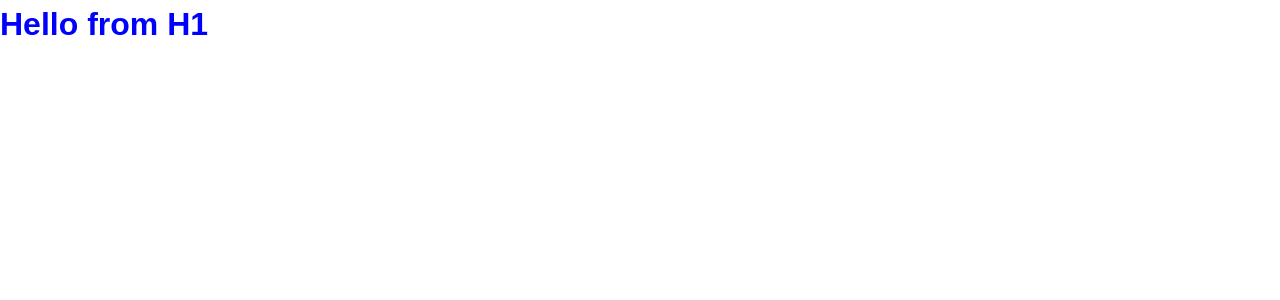
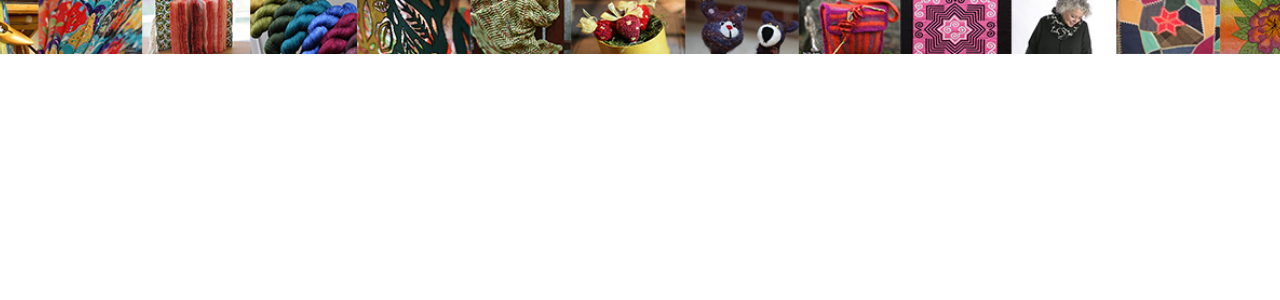
Before and after one commit to samertaha/shoppay, a Next.js app: page / in a window 1280 px wide. Shown: the top 300 px of the page. Built offline with nearby package versions, Linux system fonts and the light colour scheme.

Commit message:
built ad header component

```diff
--- /dev/null
+++ b/components/header/Ad.js
@@ -0,0 +1,10 @@
+import Link from "next/link"
+import styles from "./styles.module.scss"
+
+export default function Ad() {
+  return (
+      <Link href="/browse">
+          <div className={styles.ad}></div>
+    </Link>
+  )
+}
--- /dev/null
+++ b/components/header/index.js
@@ -0,0 +1,9 @@
+import Ad from "./Ad"
+import styles from './styles.module.scss'
+export default function Header() {
+  return (
+      <header className={styles.header}>
+          <Ad />
+    </header>
+  )
+}
--- /dev/null
+++ b/components/header/styles.module.scss
@@ -0,0 +1,11 @@
+.header{
+    height: 100%;
+    }
+.ad{
+    height: 54px;
+    width: 100%;
+    background-image: url("../../public/images/ad.jpg");
+    background-size: cover;
+    background-repeat: no-repeat;
+    background-position: 50% 50%;
+}
--- a/pages/_app.js
+++ b/pages/_app.js
@@ -3,13 +3,24 @@
 import store from "../store"
 import { PersistGate } from 'redux-persist/integration/react'
 import { persistStore } from 'redux-persist'
+import Head from 'next/head'
+
 let persistor = persistStore(store)
 export default function MyApp({ Component, pageProps }) {
-  return(
+  return (
+    <>
+      <Head>
+        <title>Shoppay</title>
+        <meta name="description" content="Shoppay-online shopping service for all of your needs." />
+        <meta name="viewport" content="width=device-width, initial-scale=1" />
+        <link rel="icon" href="/favicon.ico" />
+      </Head>
+
     <Provider store={store}>
       <PersistGate Loading={null} persistor={persistor}>
         <Component {...pageProps} />
       </PersistGate>
-   </Provider>
+      </Provider>
+    </>
   )
 }
--- a/pages/index.js
+++ b/pages/index.js
@@ -1,20 +1,11 @@
-import Head from 'next/head'
 import Image from 'next/image'
-import { Inter } from 'next/font/google'
 import styles from '@/styles/Home.module.scss'
-
-const inter = Inter({ subsets: ['latin'] })
+import Header from '@/components/header'
 
 export default function Home() {
   return (
-    <>
-      <Head>
-        <title>Create Next App</title>
-        <meta name="description" content="Generated by create next app" />
-        <meta name="viewport" content="width=device-width, initial-scale=1" />
-        <link rel="icon" href="/favicon.ico" />
-      </Head>
-      <h1 className={styles.red}>Hello from H1</h1>
-    </>
+    <div>
+      <Header/>
+    </div>
   )
 }
```
Also changed, not shown: public/images/ad.jpg (added).
